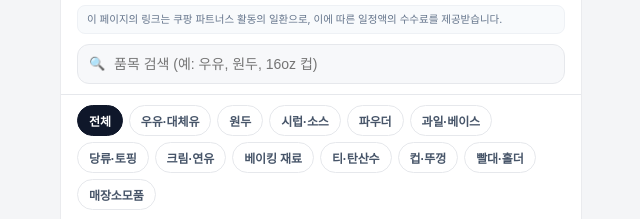
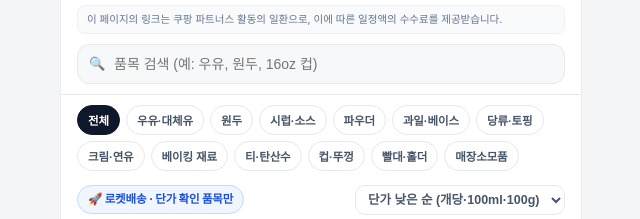
Before and after one commit to wonyoung101/cafe-order-prices, a plain HTML site: page index.html in a window 1280 px wide. Shown: the part 46-265 px from the top of the page, without its empty margins (319-959 px from the left). Drawn offline with Linux system fonts and the light colour scheme.

Commit message:
style: 13개 카테고리 탭이 2줄로 고르게 줄바꿈되도록 칩 크기 조정

```diff
--- a/index.html
+++ b/index.html
@@ -46,7 +46,7 @@
 
   .chips { display: flex; flex-wrap: wrap; gap: 6px; padding: 10px 16px 2px; }
   .chips::-webkit-scrollbar { display: none; }
-  .chip { flex: 0 0 auto; padding: 6px 11px; border-radius: 999px; border: 1px solid var(--line); background: #fff; font-size: 12px; font-weight: 700; color: #475569; cursor: pointer; letter-spacing: -.01em; }
+  .chip { flex: 0 0 auto; padding: 6px 10px; border-radius: 999px; border: 1px solid var(--line); background: #fff; font-size: 11.5px; font-weight: 700; color: #475569; cursor: pointer; letter-spacing: -.01em; }
   .chip.active { background: #0f172a; color: #fff; border-color: #0f172a; }
 
   .toolbar { display: flex; align-items: center; justify-content: space-between; gap: 8px; flex-wrap: wrap; padding: 12px 16px 0; }
```
